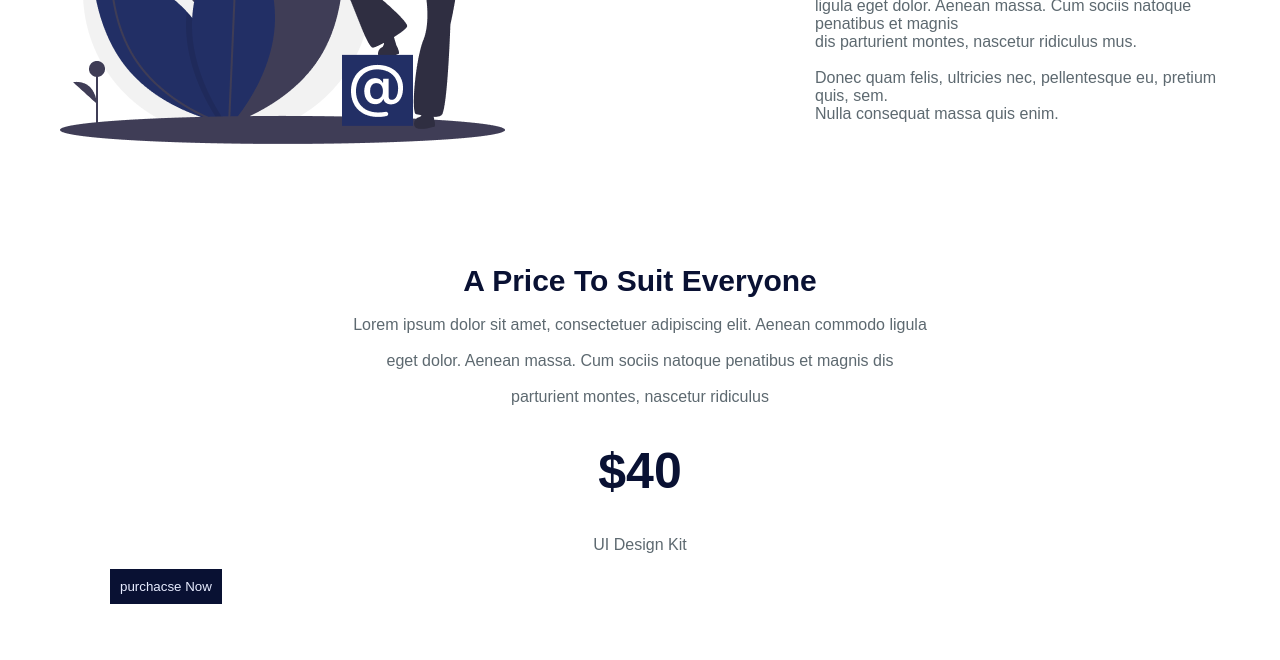
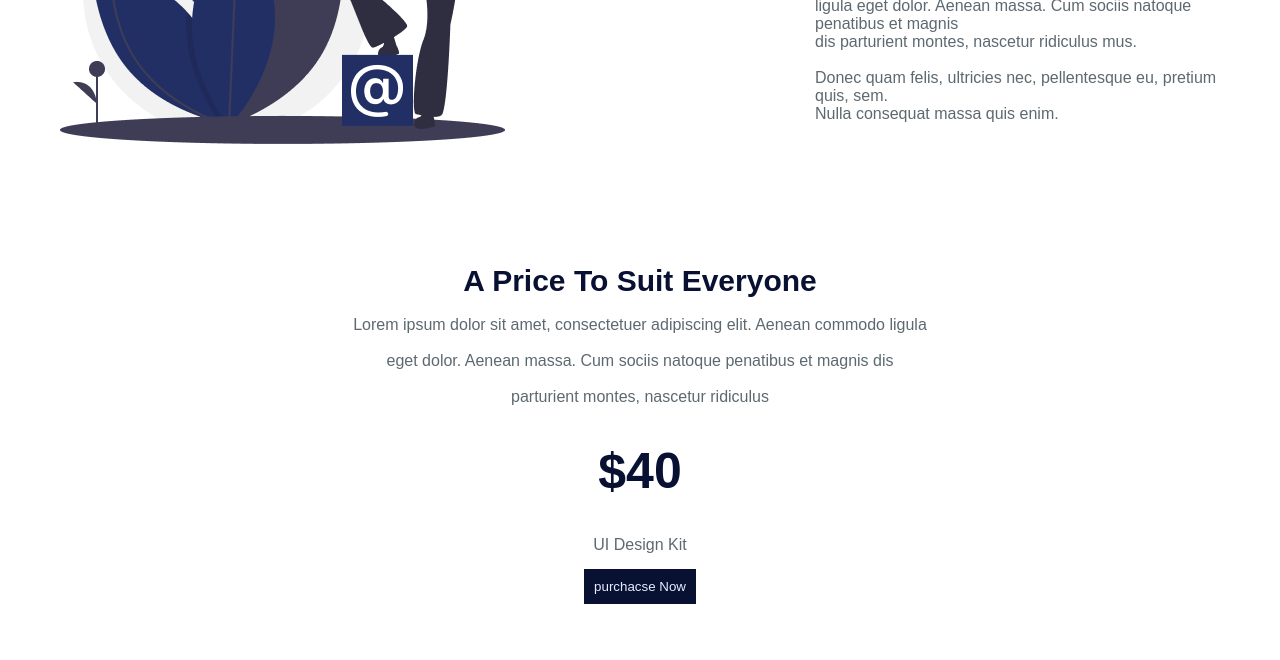
Before and after one commit to AhmedSamyEid/Landing, a plain HTML site: page index.html in a window 1280 px wide. Shown: the part 2332-2992 px from the top of the page. Drawn offline with Linux system fonts and the light colour scheme; files whose address does not match are found by name.

Commit message:
Modified in section everyone in bttn

```diff
--- a/assets/styles/main.css
+++ b/assets/styles/main.css
@@ -145,13 +145,13 @@ p {
   max-width: 100%;
   height: auto;
 }
-.but , .bttn {
+.but  {
   flex: 1 1 100%;
   display: flex;
   justify-content: start;
   gap: 15px;
 }
-.but button , .bttn button {
+.but button  {
   padding: 10px;
   background-color: var(--title-color);
   color: var(--alt-bg);
@@ -185,7 +185,18 @@ p {
   text-align: center;
 }
 .bttn {
-  margin: 15px 0 0 50px;
+  flex: 1 1 100%;
+  display: flex;
+  justify-content: center;
+  gap: 15px;
+}
+.bttn button {
+  padding: 10px;
+  background-color: var(--title-color);
+  color: var(--alt-bg);
+  border: none;
+  cursor: pointer;
+  margin: 15px 0 0 0;
 }
 .bor {
   border-top: 1px solid #c8c8c8;
```
